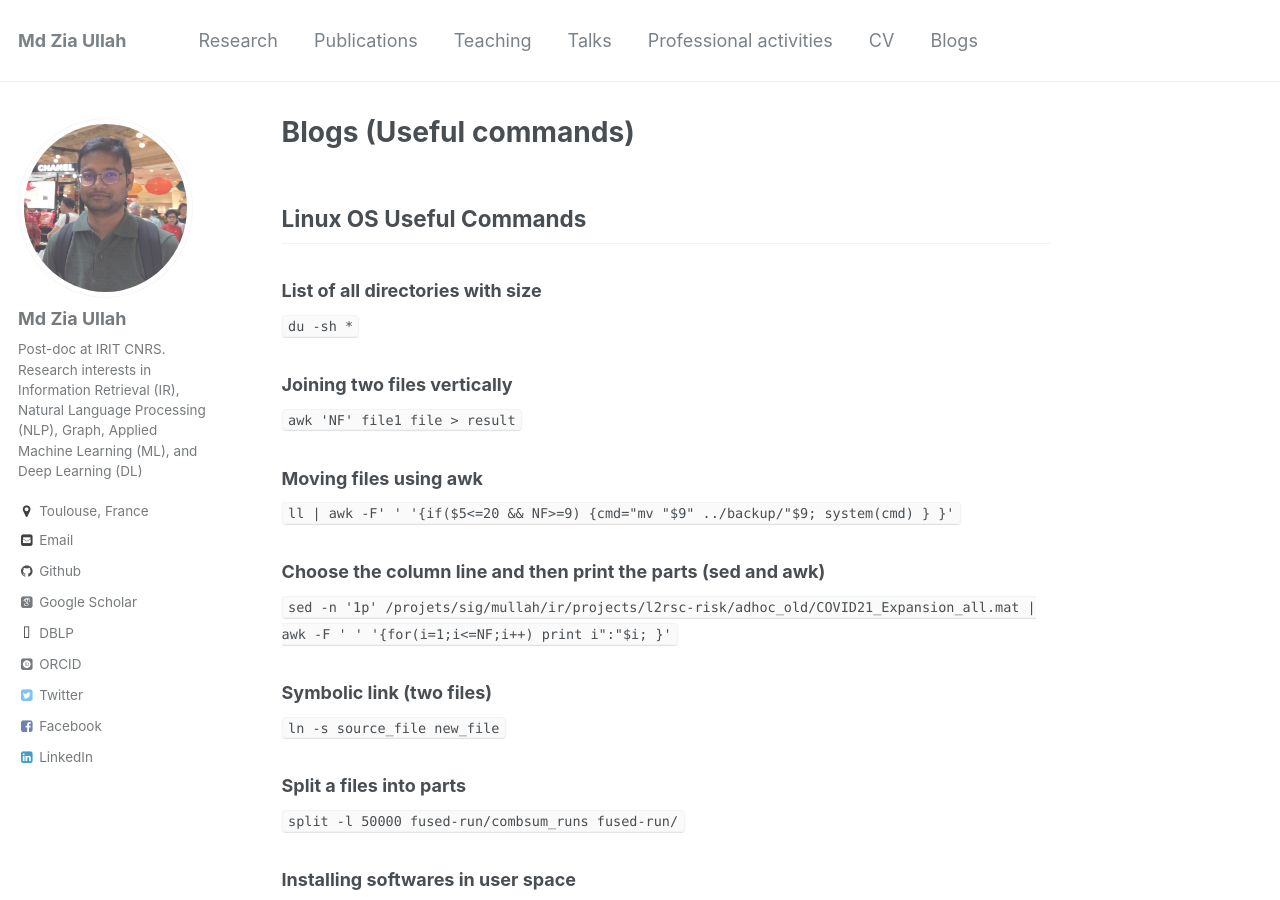
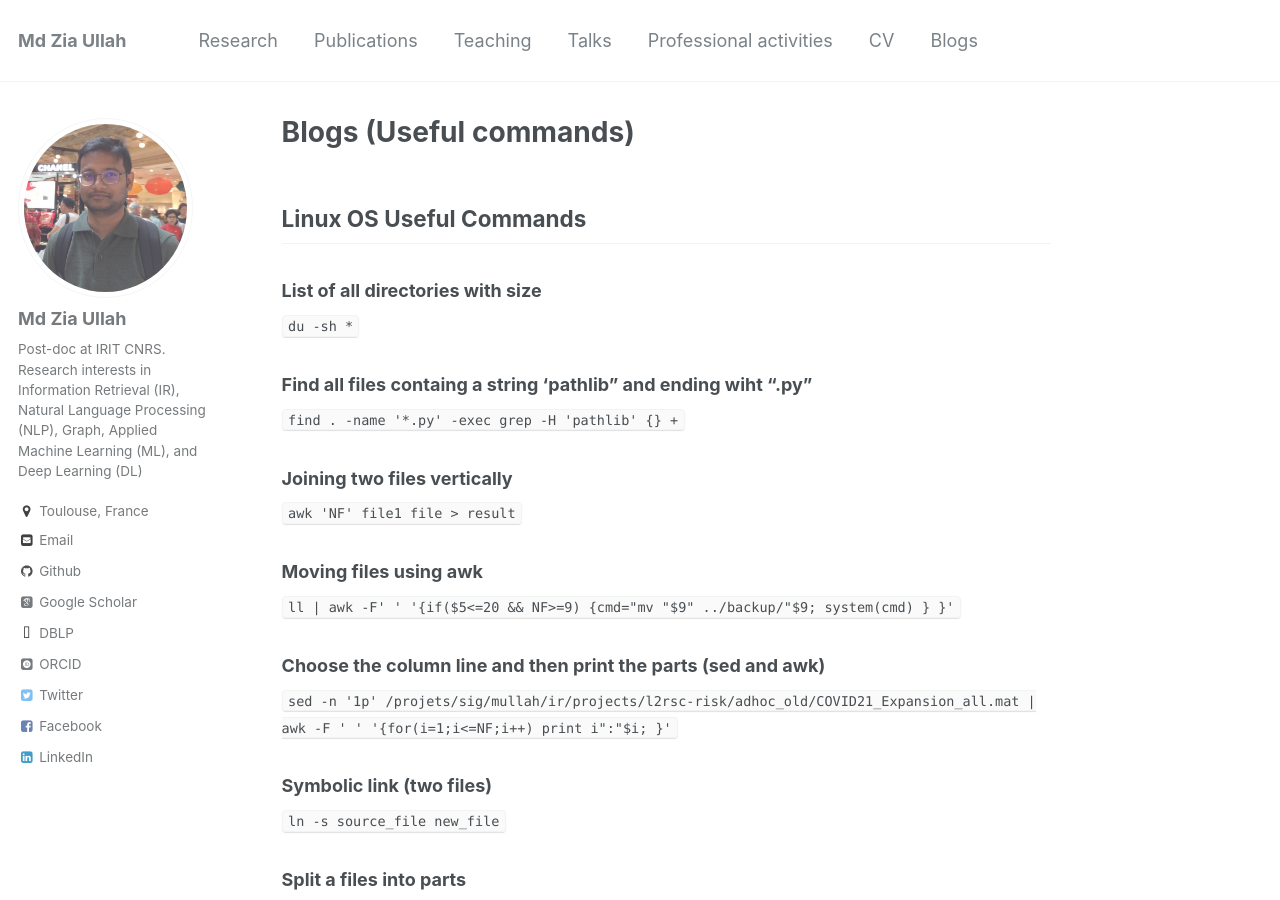
Before and after one commit to zuacubd/zuacubd.github.io, a Jekyll site: the page built from _pages/blogs.md, in a window 1280 px wide and 900 px high. Built offline with Jekyll 4.4.1, drawn with Linux system fonts in a browser that asks for light colours; some web fonts are replaced.

Commit message:
Update blogs.md

```diff
--- a/_pages/blogs.md
+++ b/_pages/blogs.md
@@ -9,6 +9,9 @@ published: true
 
 ### List of all directories with size
 `du -sh *`
+
+### Find all files containg a string 'pathlib" and ending wiht ".py"
+`find . -name '*.py' -exec grep -H 'pathlib' {} +`
 
 ### Joining two files vertically
 `awk 'NF' file1 file > result`
```
